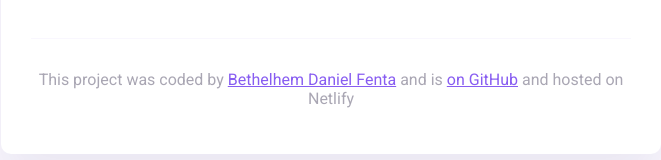
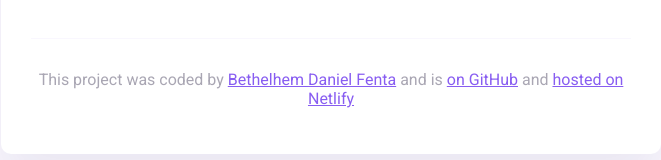
Before and after one commit to Bethel-21/My-weather-application, a website built with Parcel: page index.html in a window 1280 px wide. Shown: the part 325-485 px from the top of the page, without its empty margins (309-970 px from the left). Built offline with nearby package versions, Linux system fonts and the light colour scheme.

Commit message:
Update index.html

```diff
--- a/index.html
+++ b/index.html
@@ -62,8 +62,9 @@
           >
           and
           <a href="#" target="_blank">
-            <a href="https://superb-bonbon-0d1312.netlify.app"></a>hosted on
-            Netlify</a
+            <a href="https://superb-bonbon-0d1312.netlify.app"
+              >hosted on Netlify</a
+            ></a
           >
         </p>
       </footer>
```
